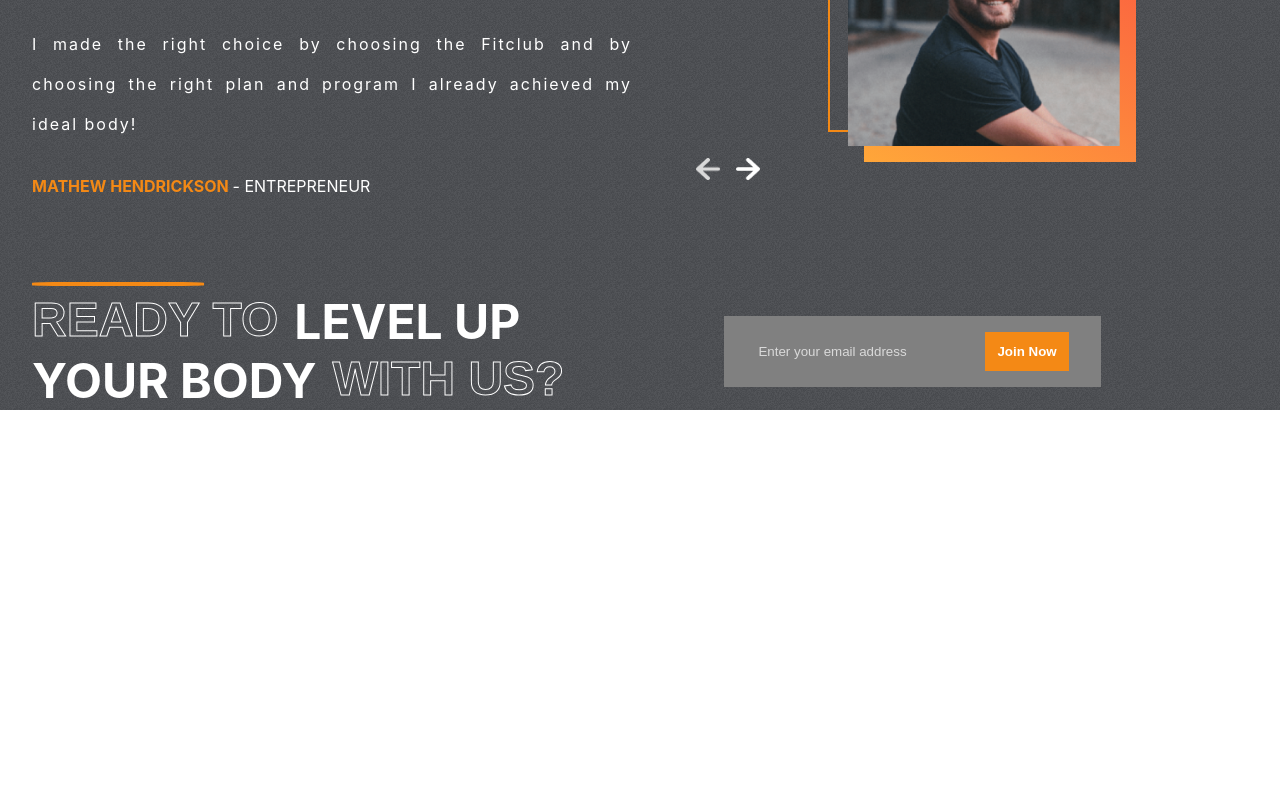
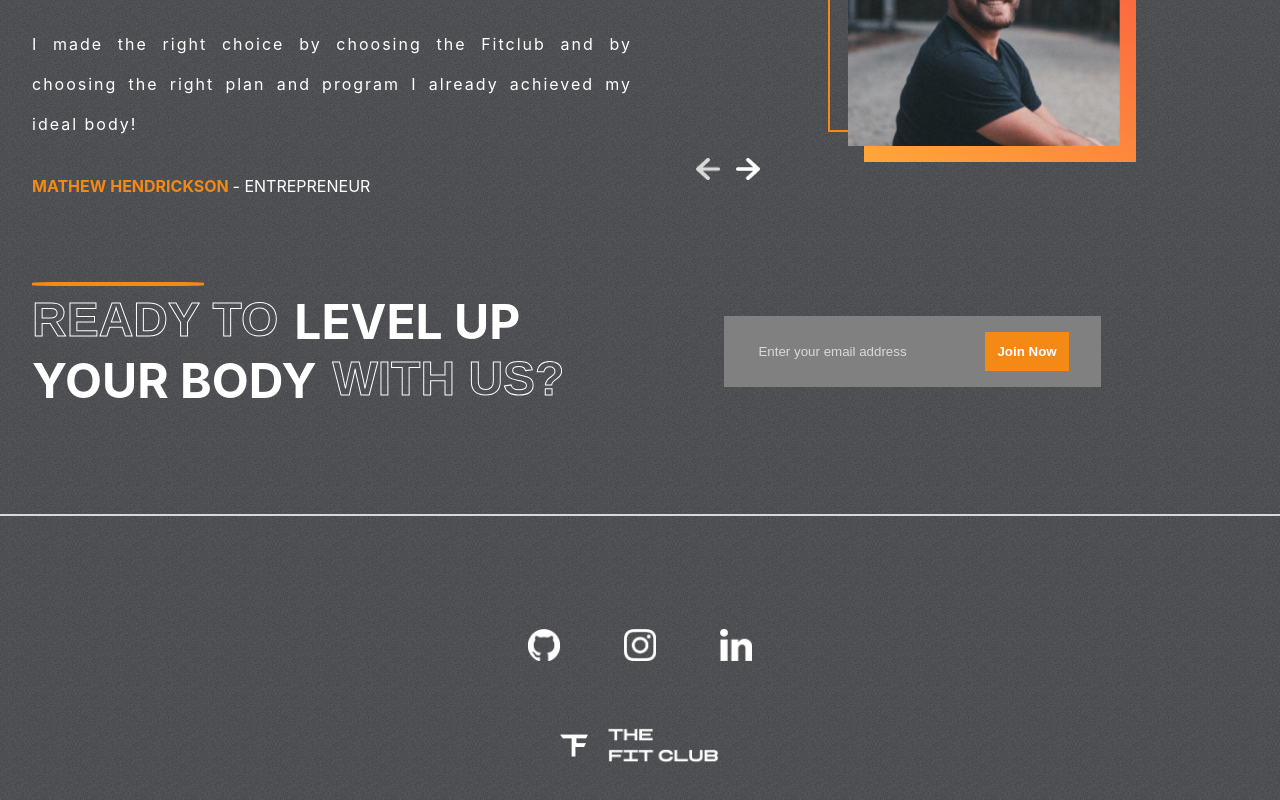
Before and after one commit to greatdaveo/The-Gym-Club, a React (Create React App) app: page / in a window 1280 px wide. Shown: the part 2752-3552 px from the top of the page. Before the commit the page ends 3162 px from the top, so only its background shows below. Built offline with nearby package versions, Linux system fonts and the light colour scheme.

Commit message:
Completed the Footer Component

```diff
--- a/src/App.js
+++ b/src/App.js
@@ -1,4 +1,5 @@
 import "./App.css";
+import Footer from "./components/Footer";
 import Hero from "./components/Hero";
 import JoinUs from "./components/JoinUs";
 import Plans from "./components/Plans";
@@ -14,6 +15,7 @@ function App() {
       <Plans />
       <Testimonials />
       <JoinUs />
+      <Footer />
     </div>
   );
 }
--- /dev/null
+++ b/src/components/Footer.jsx
@@ -0,0 +1,27 @@
+import React from "react";
+import "../styles/Footer.css";
+import GitHub from "../assets/github.png";
+import Instagram from "../assets/instagram.png";
+import LinkedIn from "../assets/linkedin.png";
+import Logo from "../assets/logo.png";
+
+const Footer = () => {
+  return (
+    <footer className="footer-container">
+      <hr />
+      <div className="footer-items">
+        <div className="footer-icons">
+          <img src={GitHub} alt="" />
+          <img src={Instagram} alt="" />
+          <img src={LinkedIn} alt="" />
+        </div>
+
+        <div className="footer-logo">
+          <img src={Logo} alt="" />
+        </div>
+      </div>
+    </footer>
+  );
+};
+
+export default Footer;
--- /dev/null
+++ b/src/styles/Footer.css
@@ -0,0 +1,31 @@
+.footer-container {
+  position: relative;
+}
+
+footer hr {
+  border: 1px solid var(--lightgray);
+}
+
+.footer-items {
+  padding: 1rem 2rem;
+  display: flex;
+  flex-direction: column;
+  gap: 4rem;
+  justify-content: center;
+  align-items: center;
+  height: 20rem;
+}
+
+.footer-icons {
+  display: flex;
+  gap: 4rem;
+}
+
+.footer-icons img {
+  width: 2rem;
+  height: 2rem;
+}
+
+.footer-logo img {
+  width: 10rem;
+}
```
